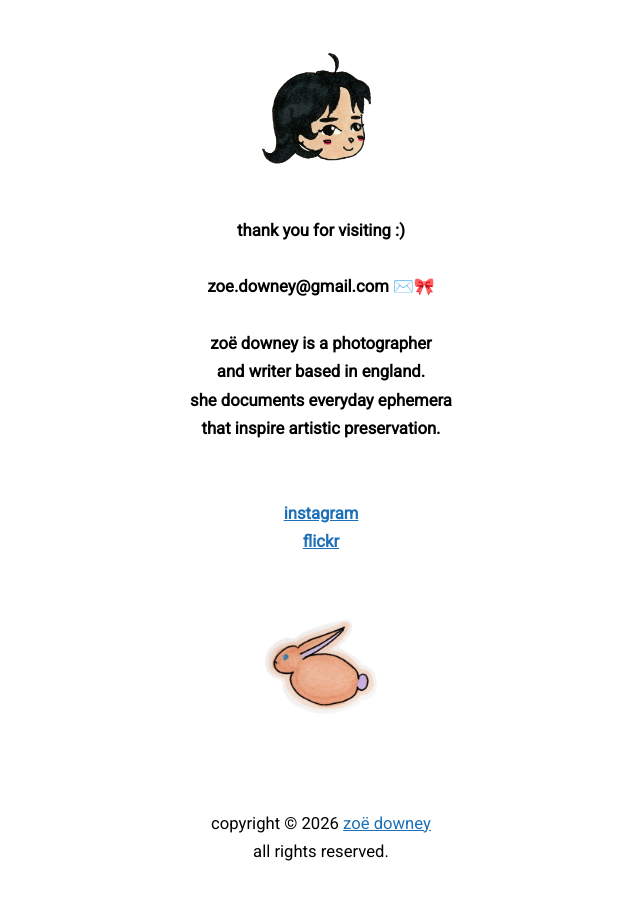
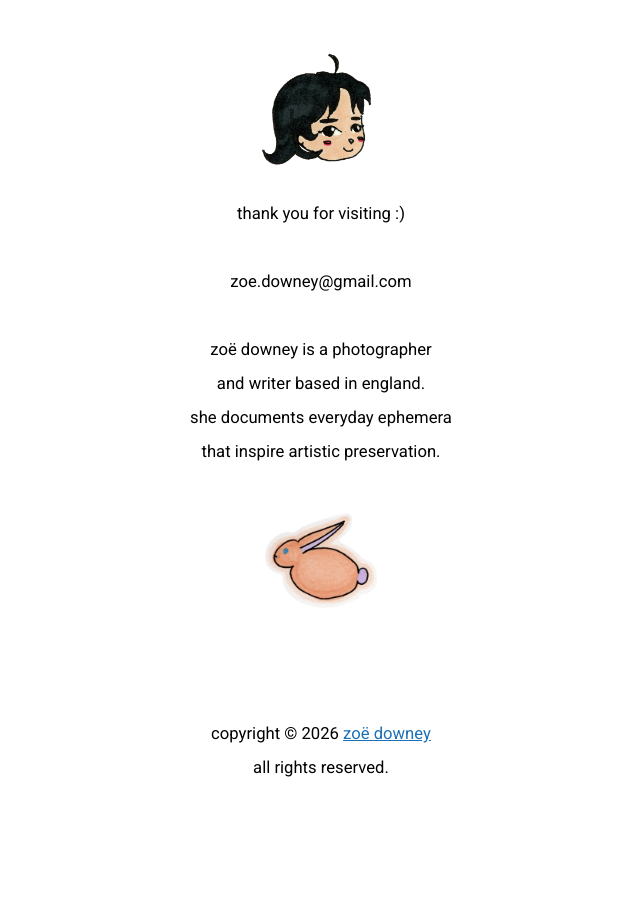
Before and after one commit to zoeurl/zoedowney.github.io, a Jekyll site: the page built from index.html, in a window 1280 px wide and 900 px high, scrolled down 4155 px. Shown: the whole window, without its empty margins (319-959 px from the left). Built offline with Jekyll 4.4.1, drawn with Linux system fonts in a browser that asks for light colours; after the commit the page ends 4978 px from its top, so only the background shows below that; grey boxes are pictures that could not be loaded.

Commit message:
Update photography.md

```diff
--- a/_layouts/photography.md
+++ b/_layouts/photography.md
@@ -22,10 +22,11 @@
  <main>
 <article>
 	<br>
-	<center><small><h3 class="post-headline"><font color="#000000">zoë downey&nbsp;&nbsp;&nbsp;&nbsp;</font>
-	<br><font color="#000000">&nbsp;&nbsp;&nbsp;&nbsp;زوي داوني</font></h3></center>
+	<center><small><h4 class="post-headline"><font color="#000000">zoë downey&nbsp;&nbsp;&nbsp;&nbsp;</font>&nbsp;&nbsp;&nbsp;&nbsp;<font color="#000000">&nbsp;&nbsp;&nbsp;&nbsp;زوي داوني</font></h4></center>
 	<br>
 	<br>
+		<a href="https://www.instagram.com/zoeurl">instagram</a>&nbsp;&nbsp;&nbsp;&nbsp;<a href="https://www.flickr.com/photos/zoedowney/albums">flickr</a></font>
+		<br>
                 {{ content }}
             </article>
         </main>
@@ -33,9 +34,9 @@
 <footer>
 	<br>
 	<center><figure><img src="/assets/favicon/zoe-favicon.png" width="140" height="140"></figure>
-		<h4><font color="#000000">thank you for visiting :)
+		<font color="#000000">thank you for visiting :)
 		<br>
-		<br>zoe.downey@gmail.com ✉️🎀
+		<br>zoe.downey@gmail.com
 		<br>
 		<br><font color="#000000">zoë downey is a photographer
 			<br>and writer based in england.
@@ -43,15 +44,12 @@
 			<br>that inspire artistic preservation.</font>
 			<br>
 			<br>
-		<br><a href="https://www.instagram.com/zoeurl">instagram</a>
-			<br><a href="https://www.flickr.com/photos/zoedowney/albums">flickr</a></font></h4>
-		<br>
 	<figure><img src="/assets/favicon/rabbit-doodle-without-username.png" width="120" height="120"></figure>
 		<br>
 		<br>
             <p class="meta">
             <center><font color="#000000">copyright © {{ site.time | date: '%Y' }} <a href="/">{{site.author}}</a>
-				<br>all rights reserved.</font></center>
+				<br>all rights reserved.</font></small></center>
             </p>
         </footer>
 
```
